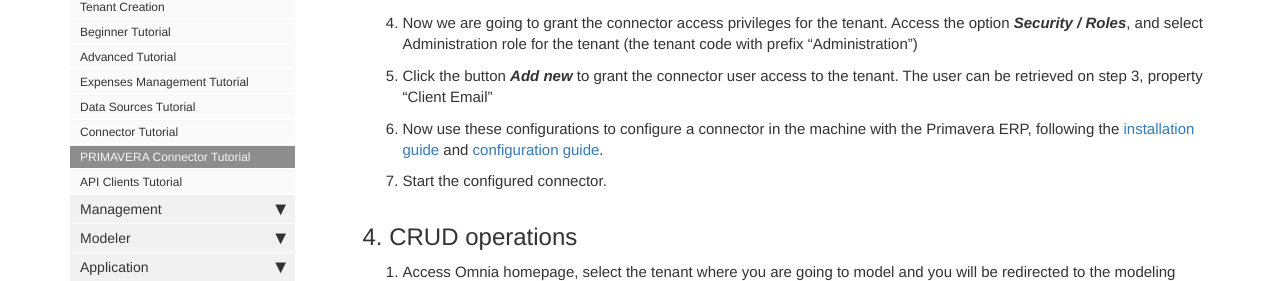
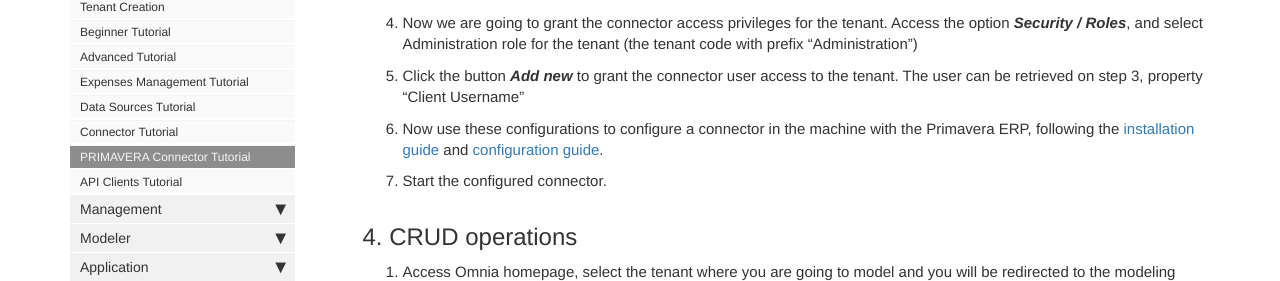
Before and after one commit to daniel8lopes/omnia3, a Jekyll site: the page built from docs/pages/omnia3/Tutorials/omnia3_primaveraconnectortutorial.md, in a window 1280 px wide and 900 px high, scrolled down 714 px. Shown: the part 193-474 px from the top of the window. Built offline with Jekyll 4.4.1, drawn with Linux system fonts in a browser that asks for light colours; nearby versions of some CDN libraries; comment, search, counter and statistics services are not loaded.

Commit message:
Review API Client texts and images

```diff
--- a/docs/pages/omnia3/Tutorials/omnia3_primaveraconnectortutorial.md
+++ b/docs/pages/omnia3/Tutorials/omnia3_primaveraconnectortutorial.md
@@ -33,7 +33,7 @@ This tutorial also requires an access to [Primavera ERP](https://pt.primaverabss
 
 4. Now we are going to grant the connector access privileges for the tenant. Access the option ***Security / Roles***, and select Administration role for the tenant (the tenant code with prefix "Administration")
 
-5. Click the button ***Add new*** to grant the connector user access to the tenant. The user can be retrieved on step 3, property "Client Email"
+5. Click the button ***Add new*** to grant the connector user access to the tenant. The user can be retrieved on step 3, property "Client Username"
 
 6. Now use these configurations to configure a connector in the machine with the Primavera ERP, following the [installation guide](omnia3_connector_install.html) and [configuration guide](omnia3_connector_configuration.html).
 
```
Also changed, not shown: docs/pages/omnia3/Management/omnia3_management_introduction.md (+2 -2 lines), docs/pages/omnia3/Tutorials/omnia3_apiclienttutorial.md (+2 -2 lines), docs/pages/omnia3/Tutorials/omnia3_connectortutorial.md (+1 -1 lines), docs/tutorialPics/modelingTutorial/Manage-Edit-APIClient.PNG.
